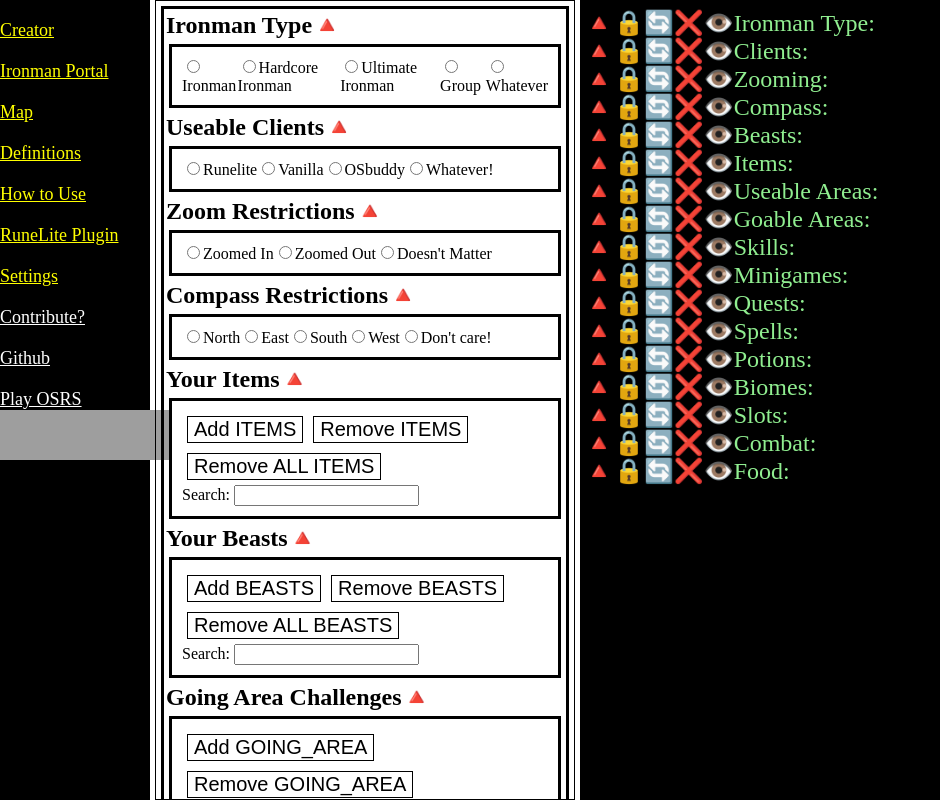
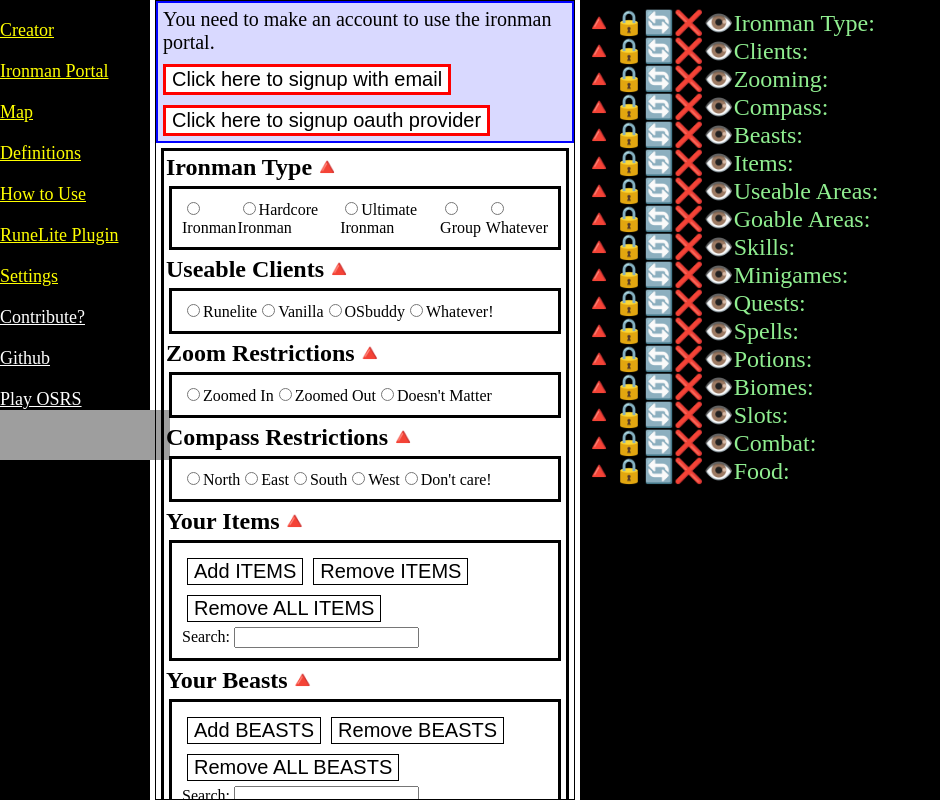
Before and after one commit to Yonkai/ironman-challenge-maker, a Next.js app: page / in a window 1280 px wide. Shown: the whole page, without its empty margins (0-940 px from the left). Built offline with nearby package versions, Linux system fonts and the light colour scheme; grey boxes are pictures that could not be loaded.

Commit message:
add unrefined signup notice for future "portal"

```diff
--- a/components/IronmanDisplay.js
+++ b/components/IronmanDisplay.js
@@ -1,5 +1,4 @@
 import React, { Component } from 'react'
-
 // Abstract Displayer
 import AbstractDisplayMaker from './displayers/AbstractDisplayMaker'
 
--- a/components/IronmanSettings.js
+++ b/components/IronmanSettings.js
@@ -1,15 +1,17 @@
 import React, { Component } from 'react'
 import AbstractFormMaker from './form-comps/AbstractFormMaker.js'
+import SignupNotice from './SignupNotice'
 // import Area from './form-comps/Area.js'
 // import IronmanType from './form-comps/IronmanType.js'
 
 class IronmanSettings extends Component {
   // TODO: Add a pull out menu in shell design from google for the forms on mobile?
   render () {
+    const signupRequest = true
     return (
       <div className='settings-main'>
         {/* TODO: Add saving/loading functionally with access to a server that users can see/interact with */}
-
+        {signupRequest ? <SignupNotice /> : <></>}
         <div className='restrictions'>
           <AbstractFormMaker
             name={'Ironman Type'}
--- /dev/null
+++ b/components/SignupNotice.js
@@ -0,0 +1,21 @@
+const SignupNotice = () => {
+  return (
+    <div>
+      <p> You need to make an account to use the ironman portal.</p>
+      <button>Click here to signup with email</button>
+      <button>Click here to signup oauth provider</button>
+      <style jsx>
+        {`
+            div{
+                border:2px solid blue;
+                background:rgba(0,0,255,.15);
+            }
+            p{
+                color:black;
+            }
+        `}
+      </style>
+    </div>)
+}
+
+export default SignupNotice
```
